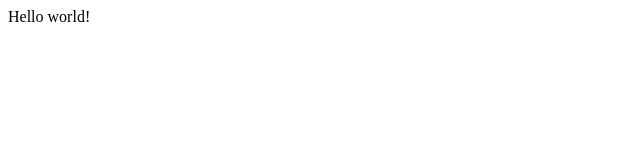
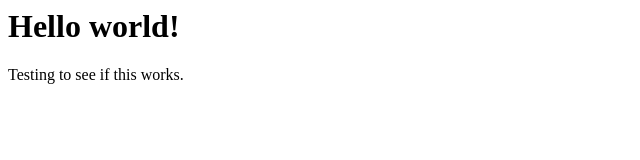
Before and after one commit to JasonDiggs/resume-builder, a plain HTML site: page index.html in a window 1280 px wide. Shown: the whole page, without its empty margins (0-640 px from the left). Drawn offline with Linux system fonts and the light colour scheme.

Commit message:
Updated homepage

```diff
--- a/index.html
+++ b/index.html
@@ -1,5 +1,6 @@
 <html>
     <body>
-        <p>Hello world!</p>
+        <h1>Hello world!</h1>
+        <p>Testing to see if this works.</p>
     </body>
 </html>
```
